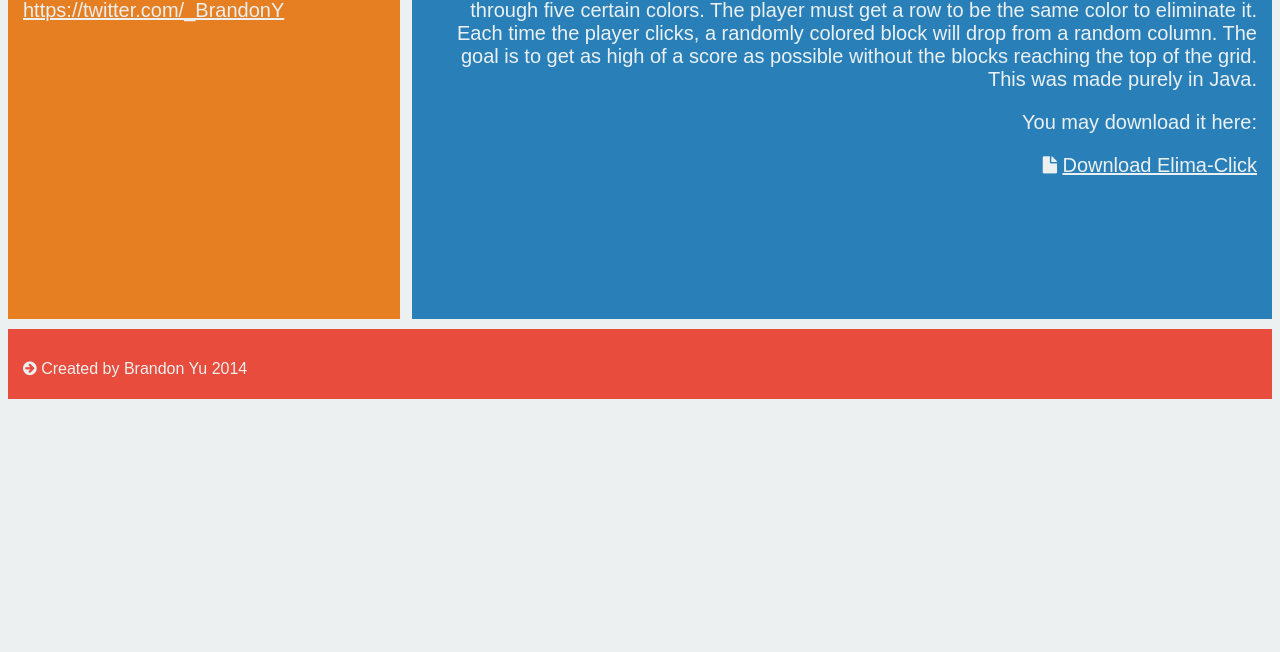
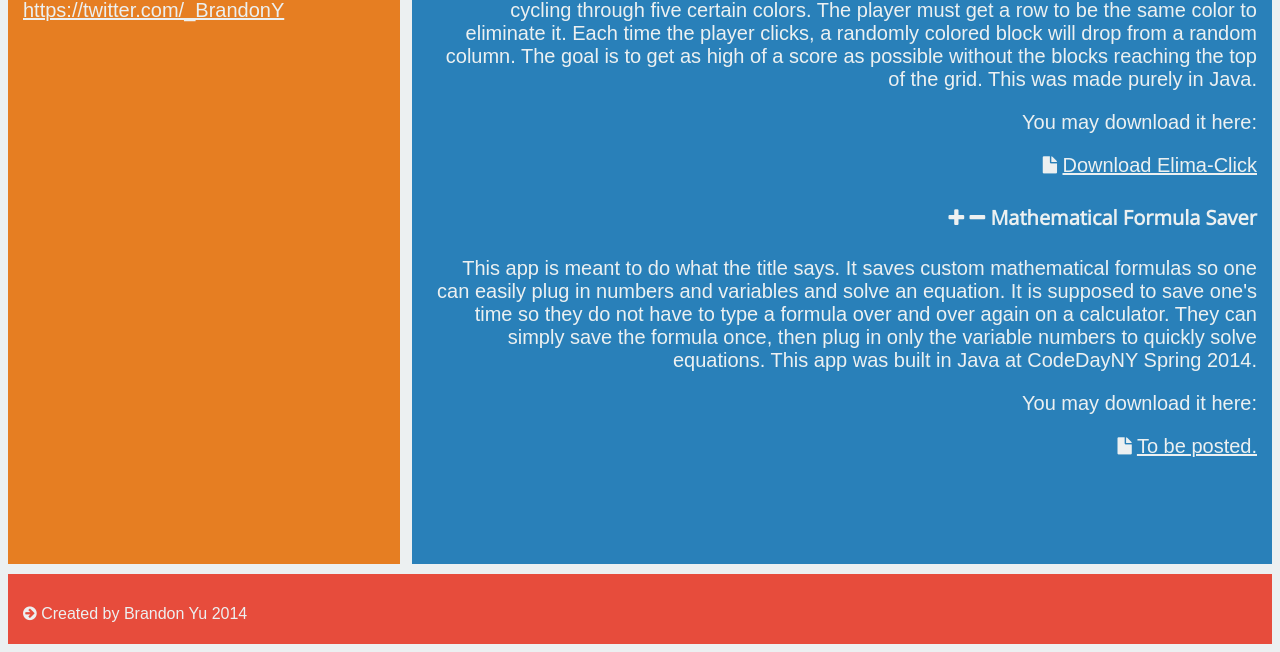
Before and after one commit to BrandonDGr8/BrandonDGr8.github.io, a plain HTML site: page index.html in a window 1280 px wide. Shown: the part 1338-1990 px from the top of the page. Before the commit the page ends 1745 px from the top, so only its background shows below. Drawn offline with nearby package versions, Linux system fonts and the light colour scheme; a web font is replaced by a local one.

Commit message:
added codeday spring 2014 project

```diff
--- a/css/stylesheet.css
+++ b/css/stylesheet.css
@@ -43,7 +43,7 @@ img {
 	float:left;
 /*	height:1000px;
 	width:470px;*/
-	height:1455px;
+	height:1700px;
 	width:31%;
 	-webkit-box-sizing: border-box; /* Safari/Chrome, other WebKit */
     -moz-box-sizing: border-box;    /* Firefox, other Gecko */
@@ -55,7 +55,7 @@ img {
 	float:right;
 /*	height:1000px;
 	width:1000px;*/
-	height:1455px;
+	height:1700px;
 	width:68%;
 	-webkit-box-sizing: border-box; /* Safari/Chrome, other WebKit */
     -moz-box-sizing: border-box;    /* Firefox, other Gecko */
--- a/index.html
+++ b/index.html
@@ -102,13 +102,13 @@
 				<i class="fa fa-magic"></i> SpellMaster
 			</h4>
 			<p class="rightP">
-				This was the project my team worked on at CodeDayNY. It's an IOS game that uses swipe motions on the phone to move and attack. I did not know Objective-C so I provided artwork. Therefore, I did not actually code for this project, but it was the first thing I "worked" on so it gets a mention!
+				This was the project my team worked on at CodeDayNY Winter 2014. It's an IOS game that uses swipe motions on the phone to move and attack. I did not know Objective-C so I provided artwork. Therefore, I did not actually code for this project, but it was the first thing I "worked" on so it gets a mention!
 			</p>
 			<h4>
 				<i class="fa fa-fighter-jet"></i> Fighter Jet Takes the Sky
 			</h4>
 			<p class="rightP">
-				This was the first project I actually coded for. This was made at hackBCA. My whole team was new to coding so we wanted to make a simple game. We found source code (we were hopeless without it) of the <a href="http://hawkee.com/snippet/6233/">"Helicopter Game"</a> and worked to make that the game we envisioned. Instead of a helicopter, we made a game where the user control a fighter jet and has to dodge missiles that gradually become faster. I was very proud of my team because we spent the first few hours of the hackathon clueless!
+				This was the first project I actually coded for. This was made at hackBCA 2014. My whole team was new to coding so we wanted to make a simple game. We found source code (we were hopeless without it) of the <a href="http://hawkee.com/snippet/6233/">"Helicopter Game"</a> and worked to make that the game we envisioned. Instead of a helicopter, we made a game where the user control a fighter jet and has to dodge missiles that gradually become faster. I was very proud of my team because we spent the first few hours of the hackathon clueless!
 			</p>
 			<p class="rightP">
 				I've been working on the game on my own time at home. Here's the latest version! It's fast paced and addicting!
@@ -120,13 +120,25 @@
 				<i class="fa fa-hand-o-up"></i> Elima-Click
 			</h4>
 			<p class="rightP">
-				My team made this game at HackRU. It's very similar to Tetris, but it doesn't use any keyboard keys. Instead a player clicks blocks one at a time to change their color by cycling through five certain colors. The player must get a row to be the same color to eliminate it. Each time the player clicks, a randomly colored block will drop from a random column. The goal is to get as high of a score as possible without the blocks reaching the top of the grid. This was made purely in Java.
+				My team made this game at HackRU Spring 2014. It's very similar to Tetris, but it doesn't use any keyboard keys. Instead a player clicks blocks one at a time to change their color by cycling through five certain colors. The player must get a row to be the same color to eliminate it. Each time the player clicks, a randomly colored block will drop from a random column. The goal is to get as high of a score as possible without the blocks reaching the top of the grid. This was made purely in Java.
 			</p>
 			<p class="rightP">
 				You may download it here:
 			</p>
 			<p class="rightP">
 				<i class="fa fa-file"></i> <a href="https://www.dropbox.com/sh/w4s8qm2g7atck5a/ELyxtcfu6N">Download Elima-Click</a>
+			</p>
+			<h4>
+				<i class="fa fa-plus"></i> <i class="fa fa-minus"></i> Mathematical Formula Saver
+			</h4>
+			<p class="rightP">
+				This app is meant to do what the title says. It saves custom mathematical formulas so one can easily plug in numbers and variables and solve an equation. It is supposed to save one's time so they do not have to type a formula over and over again on a calculator. They can simply save the formula once, then plug in only the variable numbers to quickly solve equations. This app was built in Java at  CodeDayNY Spring 2014.
+			</p>
+			<p class="rightP">
+				You may download it here:
+			</p>
+			<p class="rightP">
+				<i class="fa fa-file"></i> <a href="https://brandondgr8.github.io/">To be posted.</a>
 			</p>
 		</div>
 		<div class="separate"></div>
```
